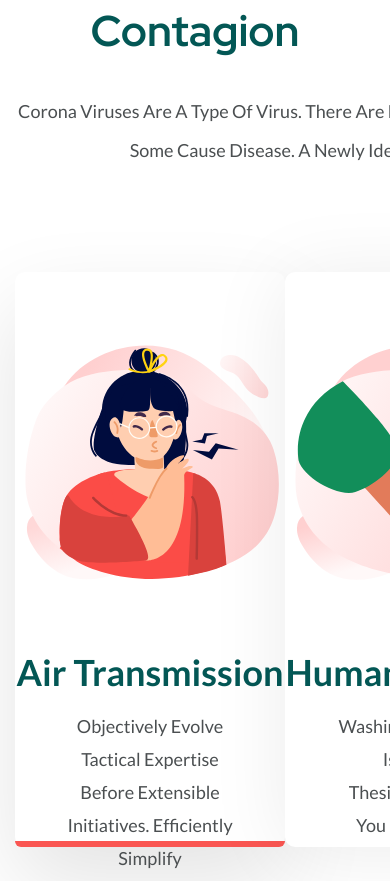
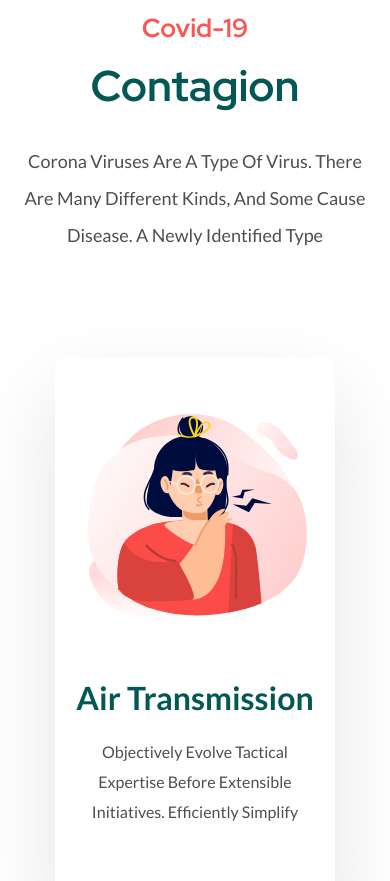
Before and after one commit to kapitoxa/covid-19-landing, a website: page src/index.html in a window 390 px wide. Shown: the part 1869-2750 px from the top of the page. Drawn offline with nearby package versions, Linux system fonts and the light colour scheme; files that its build step writes are made by us from their sources; files whose address does not match are found by name.

Commit message:
'contagion' section adaptation

```diff
--- a/src/index.html
+++ b/src/index.html
@@ -77,7 +77,7 @@
             <div class="container">
                 <div class="label contagion__label">Covid-19</div>
                 <h2 class="title contagion__title">Contagion</h2>
-                <div class="contagion__descr">
+                <div class="descr contagion__descr">
                     Corona viruses are a type of virus. There are many different kinds, and
                     some cause disease. A newly identified type
                 </div>
--- a/src/sass/blocks/_contagion.scss
+++ b/src/sass/blocks/_contagion.scss
@@ -20,12 +20,8 @@
     &__descr {
         margin: 0 auto;
         margin-top: 34px;
-        width: 585px;
-        font-size: 18px;
-        line-height: 38.7px;
-        color: #4b4f51;
+        width: 650px;
         text-align: center;
-        text-transform: capitalize;
     }
     &__cards {
         margin-top: 103px;
--- /dev/null
+++ b/src/sass/blocks/media/_contagion.scss
@@ -0,0 +1,125 @@
+@media (max-width: 1519px) {
+    .contagion {
+        &__card {
+            width: 350px;
+            height: 570px;
+            &-img {
+                margin-top: 60px;
+            }
+            &-title {
+                margin-top: 55px;
+                font-size: 35px;
+                line-height: 50px;
+            }
+            &-descr {
+                padding: 0 30px;
+            }
+        }
+    }
+}
+
+@media (max-width: 1199px) {
+    .contagion {
+        &__card {
+            width: 300px;
+            height: 530px;
+            &-img {
+                margin-top: 55px;
+                width: 245px;
+                height: 225px;
+            }
+            &-title {
+                margin-top: 50px;
+                font-size: 32px;
+            }
+            &-descr {
+                padding: 0 20px;
+                font-size: 17px;
+            }
+        }
+    }
+}
+
+@media (max-width: 991px) {
+    .contagion {
+        &__wrapper {
+            position: relative;
+            top: auto;
+            left: auto;
+            width: auto;
+            transform: none;
+        }
+        &__cards {
+            margin-top: 78px;
+            flex-wrap: wrap;
+        }
+        &__card {
+            margin-top: 25px;
+            width: 330px;
+            height: 550px;
+            &-img {
+                margin-top: 60px;
+            }
+            &-title {
+                margin-top: 55px;
+                font-size: 35px;
+                line-height: 50px;
+            }
+            &-descr {
+                padding: 0 30px;
+            }
+        }
+    }
+}
+
+@media (max-width: 767px) {
+    .contagion {
+        &__descr {
+            margin-top: 30px;
+            width: 500px;
+        }
+        &__cards {
+            flex-direction: column;
+            flex-wrap: nowrap;
+            align-items: center;
+        }
+        &__card {
+            width: 350px;
+            height: 570px;
+            &-img {
+                margin-top: 60px;
+                width: 270px;
+                height: 250px;
+            }
+        }
+    }
+}
+
+@media (max-width: 575px) {
+    .contagion {
+        &__descr {
+            width: 100%;
+        }
+        &__card {
+            width: 280px;
+            height: 550px;
+            &-img {
+                margin-top: 50px;
+                width: 235px;
+                height: 215px;
+            }
+            &-title {
+                padding: 0 15px;
+                font-size: 32px;
+                line-height: 42px;
+            }
+            &-descr {
+                margin-top: 18px;
+                padding: 0 15px;
+                font-size: 16px;
+                line-height: 30px;
+            }
+        }
+
+    }
+}
--- a/src/sass/style.scss
+++ b/src/sass/style.scss
@@ -33,3 +33,4 @@
 @import "blocks/media/title";
 @import "blocks/media/descr";
 @import "blocks/media/overview";
+@import "blocks/media/contagion";
```
Also changed, not shown: dist/css/style.min.css, dist/index.html.
